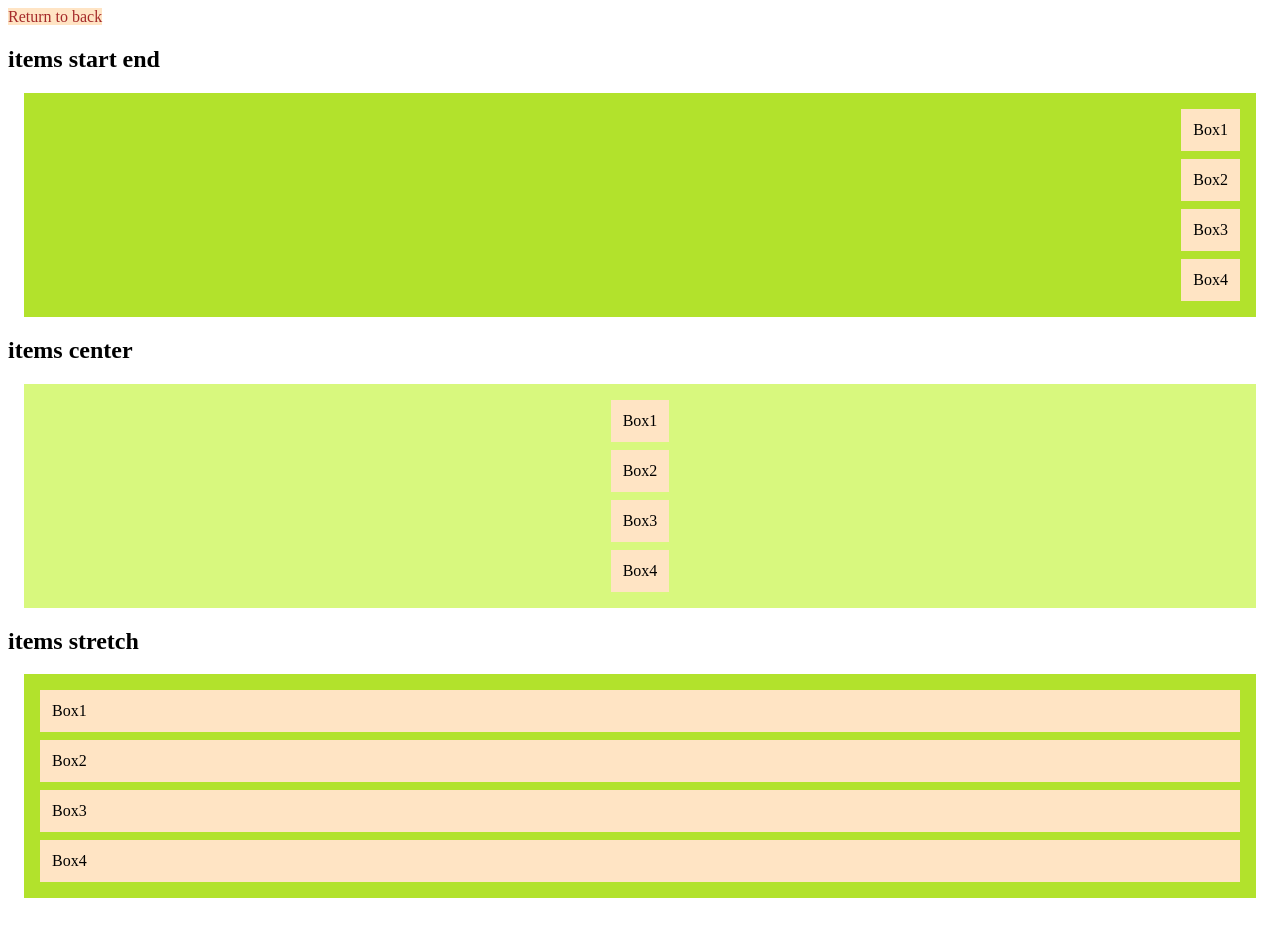
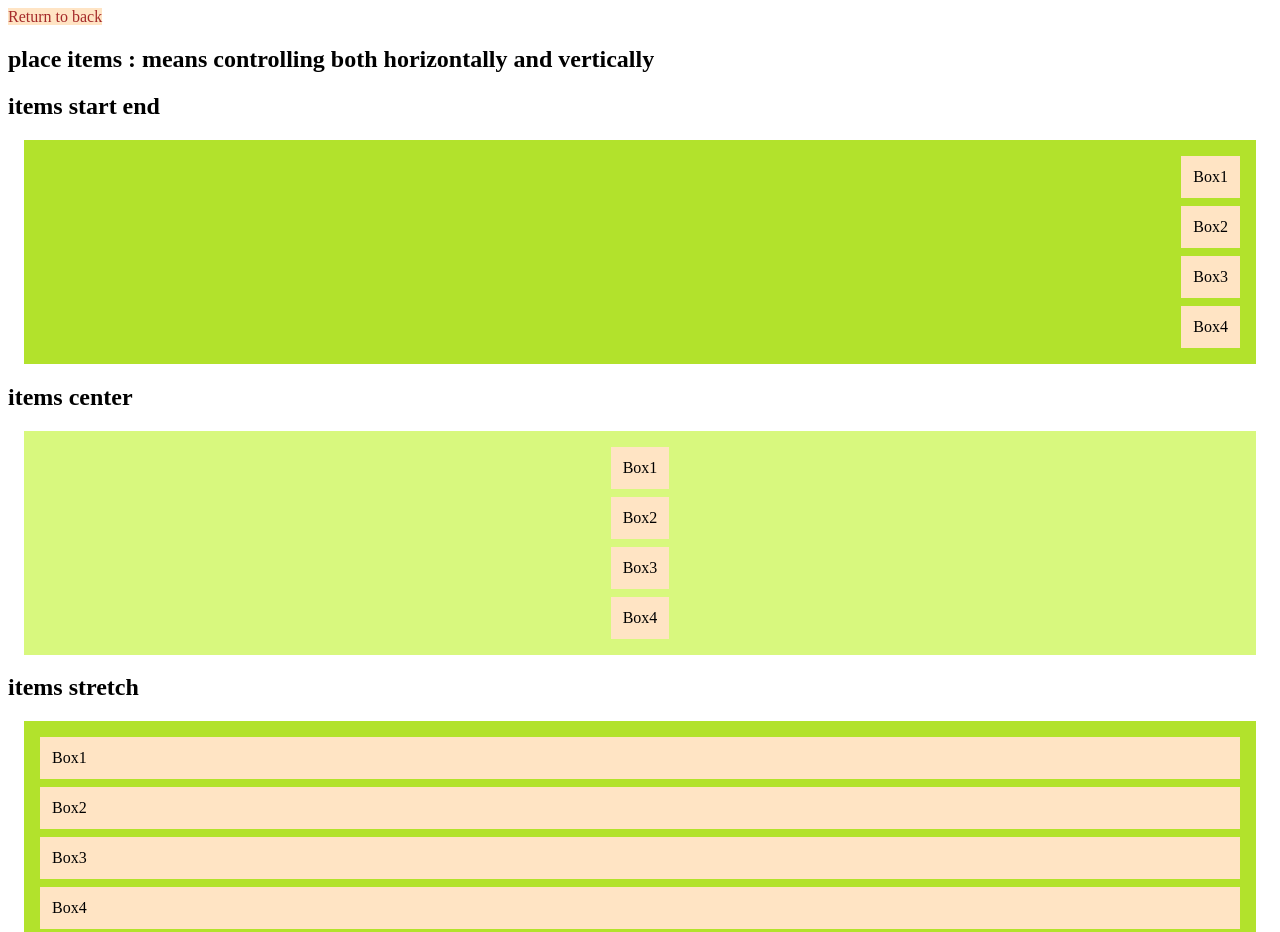
Before and after one commit to princypatel-creator/practice-codes, a plain HTML site: page id-place-itempropert.html in a window 1280 px wide. Shown: the top 932 px of the page. Drawn offline with Linux system fonts and the light colour scheme.

Commit message:
id-place

```diff
--- a/id-place-itempropert.html
+++ b/id-place-itempropert.html
@@ -36,6 +36,7 @@
     <body>
         <a href="index.html" class="back-btn">Return to back</a>
         <div>
+            <h2> place items : means controlling both horizontally and vertically</h2>
             <h2>items start end</h2>
             <div class="grid-container">
                 <div class="item">Box1</div>
```
